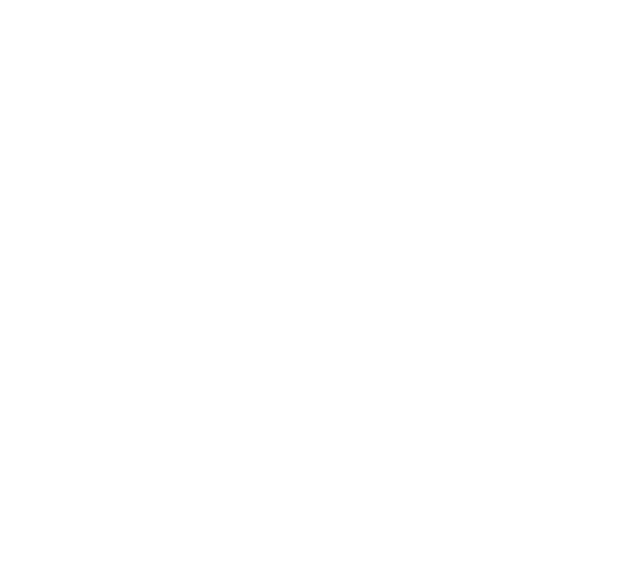
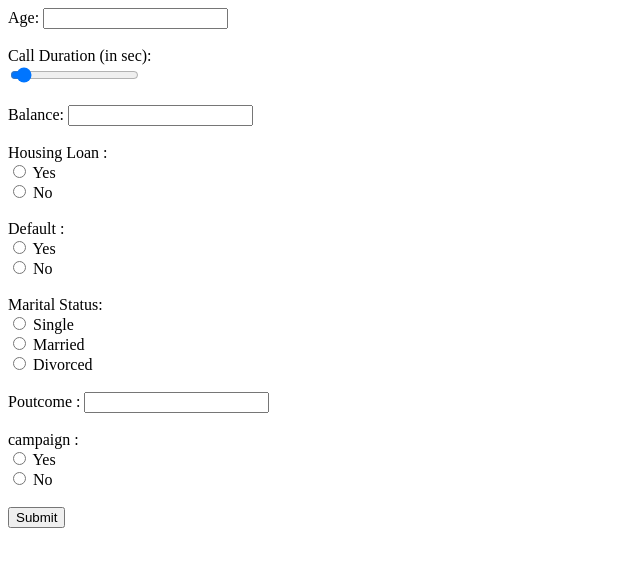
Before and after one commit to aadityakumthekar/bankmarketing, a Flask app: page / in a window 1280 px wide. Before the commit the part shown is empty. Shown: the top 567 px of the page, without its empty margins (0-640 px from the left). Run offline with Flask 2, Linux system fonts and the light colour scheme.

Commit message:
html complete

```diff
--- a/main.py
+++ b/main.py
@@ -17,8 +17,8 @@
     app.run(debug=True)
 
 
-def get_function():
-    age = request.form.get('age')
+# def get_function():
+#     age = request.form.get('age')
 
 
 
--- /dev/null
+++ b/tempCodeRunnerFile.py
@@ -0,0 +1,3 @@
+
+# def get_function():
+#     age = request.form.get('age')
--- a/templates/webpage.html
+++ b/templates/webpage.html
@@ -7,6 +7,53 @@
   <title>ML module</title>
 </head>
 <body>
+  <form>
+    <label for="age">Age:</label>
+    <input type="number" id="age" name="age" required><br><br>
+
+  <label for="call-duration">Call Duration (in sec):</label><br>
+  <input type="range" id="call-duration" name="call-duration" min="1" max="1000" value="50"><br><br>
+
+  <label for="balance">Balance:</label>
+  <input type="number" id="balance" name="balance" required><br><br>
+
+
+  <label for="housing">Housing Loan :</label><br>
+  <input type="radio" id="housing-yes" name="housing" value="yes">
+  <label for="housing-yes">Yes</label><br>
+  <input type="radio" id="housing-no" name="housing" value="no">
+  <label for="housing-no">No</label><br><br>
+
+  <label for="default"> Default :</label><br>
+  <input type="radio" id="default-yes" name="default" value="yes">
+  <label for="default-yes">Yes</label><br>
+  <input type="radio" id="default-no" name="default" value="no">
+  <label for="default-no">No</label><br><br>
+
+  <label for="marital-status">Marital Status:</label><br>
+  <input type="radio" id="single" name="marital-status" value="single">
+  <label for="single">Single</label><br>
+  <input type="radio" id="married" name="marital-status" value="married">
+  <label for="married">Married</label><br>
+  <input type="radio" id="divorced" name="marital-status" value="divorced">
+  <label for="divorced">Divorced</label><br>
+  <br>
+  <label for="poutcome">Poutcome :</label>
+  <input type="text" id="poutcome" name="poutcome" required><br><br>
+
+
+  <label for="campaign"> campaign :</label><br>
+  <input type="radio" id="campaign-yes" name="campaign" value="yes">
+  <label for="campaign-yes">Yes</label><br>
+  <input type="radio" id="campaign-no" name="campaign" value="no">
+  <label for="campaign-no">No</label><br><br>
+
+
+  <input type="submit" value="Submit">
+  </form>
+
+
+
 
 </body>
 </html>
```
Also changed, not shown: 2 other files.
